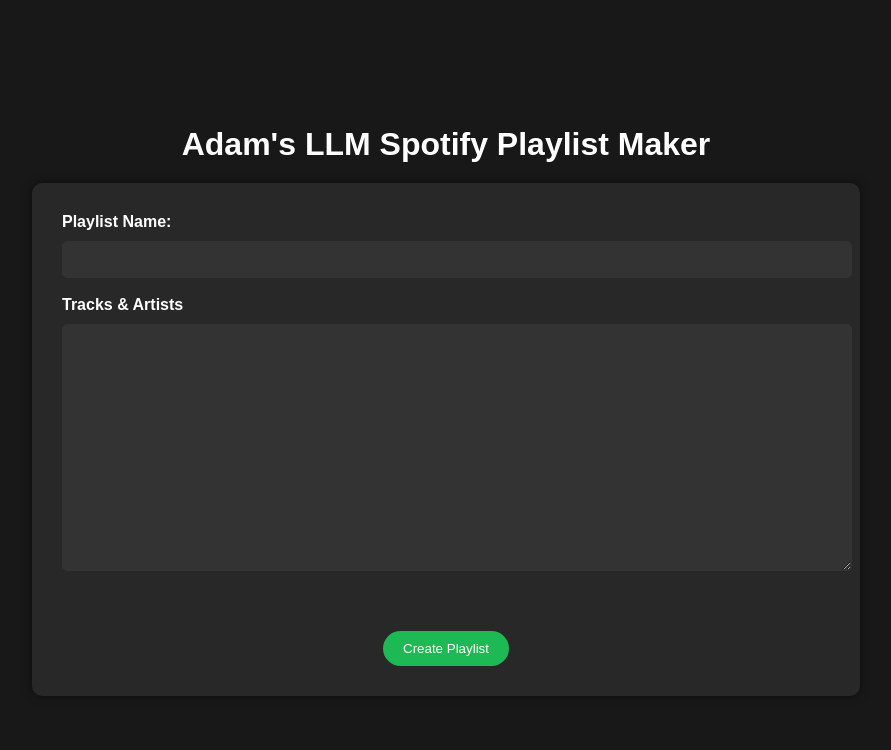
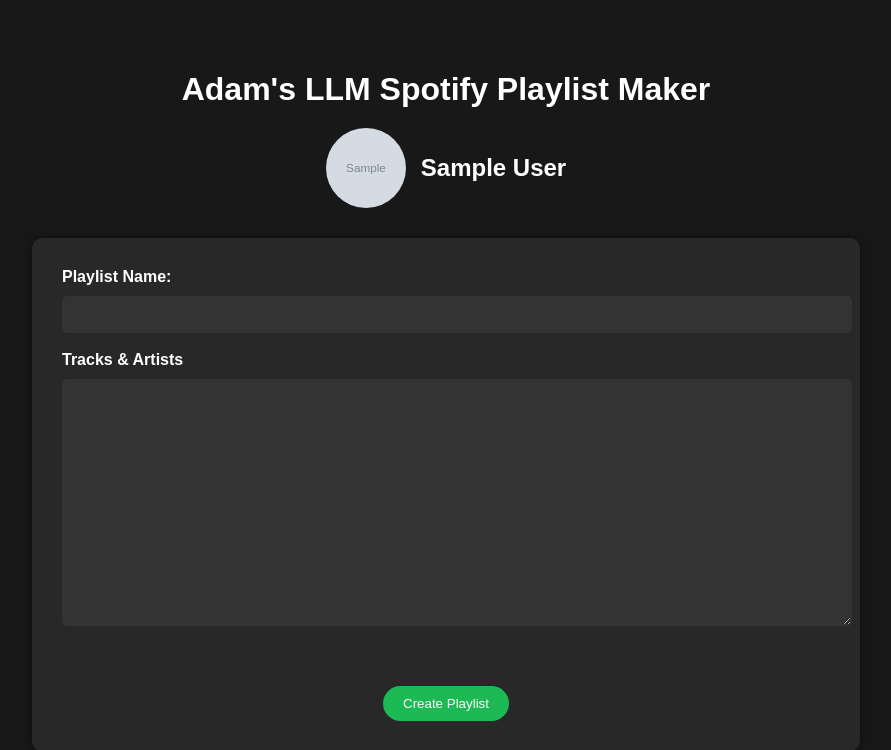
Before and after one commit to AdamPallus/llm_playlist, a Flask app: template templates/index.html in a window 1280 px wide. Shown: the top 750 px of the page, without its empty margins (194-1085 px from the left). Run offline with Flask 3, Linux system fonts and the light colour scheme; the template is opened without the code that fills it: most values are stand-ins (such as "Sample title", 1, 10 or a date in 2020); grey boxes marked "Sample" are stand-in pictures.

Commit message:
attempting to add a user profile

```diff
--- a/app.py
+++ b/app.py
@@ -24,13 +24,15 @@
 # Initialize Flask-Session
 Session(app)
 
-print("[STATUS] Getting spotify OAuth")
 sp_oauth = SpotifyOAuth(
     client_id=os.getenv("SPOTIPY_CLIENT_ID"),
     client_secret=os.getenv("SPOTIPY_CLIENT_SECRET"),
     redirect_uri=os.getenv("SPOTIPY_REDIRECT_URI"),
     scope="playlist-modify-public"
 )
+
+
+
 
 def parse_tracks_artists(input_str):
     try:
@@ -55,6 +57,16 @@
         auth_url = sp_oauth.get_authorize_url()
         return redirect(auth_url)
 
+    token_info = session.get('token_info', {})
+    sp = spotipy.Spotify(auth=token_info['access_token'])  # Use the token to authenticate
+    user_info = sp.current_user()
+
+    if 'display_name' not in session or 'profile_picture' not in session:
+        print("Token Info:", token_info)
+        print("User Info:", user_info)
+        session['display_name'] = user_info['display_name']
+        session['profile_picture'] = user_info['images'][0]['url'] if user_info['images'] else None
+
     if session.get('token_info') and request.method == 'POST':
         print("[STATUS] Token found in session and POST request made")
 
@@ -70,11 +82,6 @@
         playlist_name = form_data['playlist_name']
         print('[STATUS] making playlist')
 
-        token_info = session.get('token_info', {})
-        sp = spotipy.Spotify(auth=token_info['access_token'])  # Use the token to authenticate
-        user_info = sp.current_user()
-        print("Token Info:", token_info)
-        print("User Info:", user_info)
         spotify_username = user_info['id']
 
         if 'tracks_artists' not in form_data:
--- a/templates/index.html
+++ b/templates/index.html
@@ -95,6 +95,24 @@
             top: 100%;
             left: 0;
         }
+
+        /* User Profile Styling */
+        .user-profile {
+            display: flex;
+            align-items: center;
+            margin-bottom: 30px;
+        }
+
+        .user-profile img {
+            width: 80px;
+            height: 80px;
+            border-radius: 50%;
+            margin-right: 15px;
+        }
+
+        .user-profile h2 {
+            font-size: 1.5em;
+        }
     </style>
 </head>
 
@@ -106,6 +124,14 @@
     <p class="message">{{ messages[0] }}</p>
     {% endif %}
     {% endwith %}
+
+    {% if display_name and profile_picture %}
+    <div class="user-profile">
+        <img src="{{ profile_picture }}" alt="Profile Picture">
+        <h2>{{ display_name }}</h2>
+    </div>
+    {% endif %}
+
     <form action="/" method="post">
         <label>Playlist Name:</label>
         <input type="text" name="playlist_name">
```
